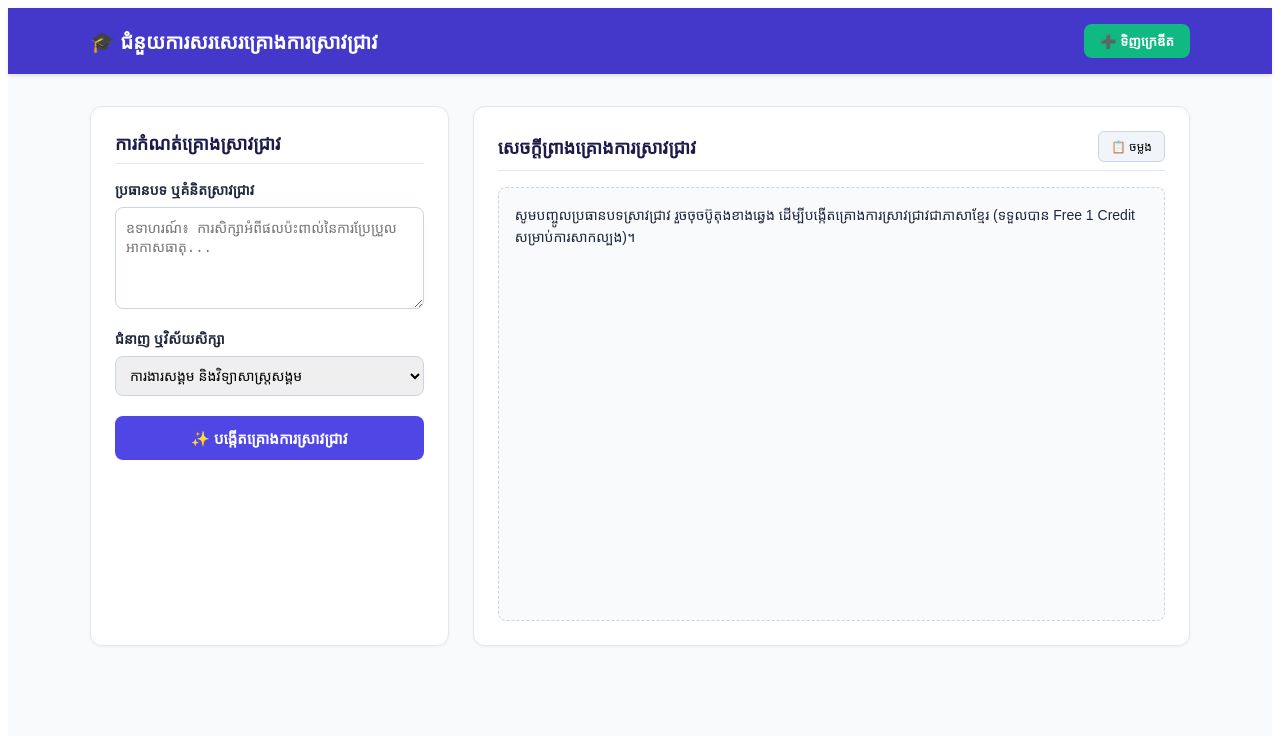
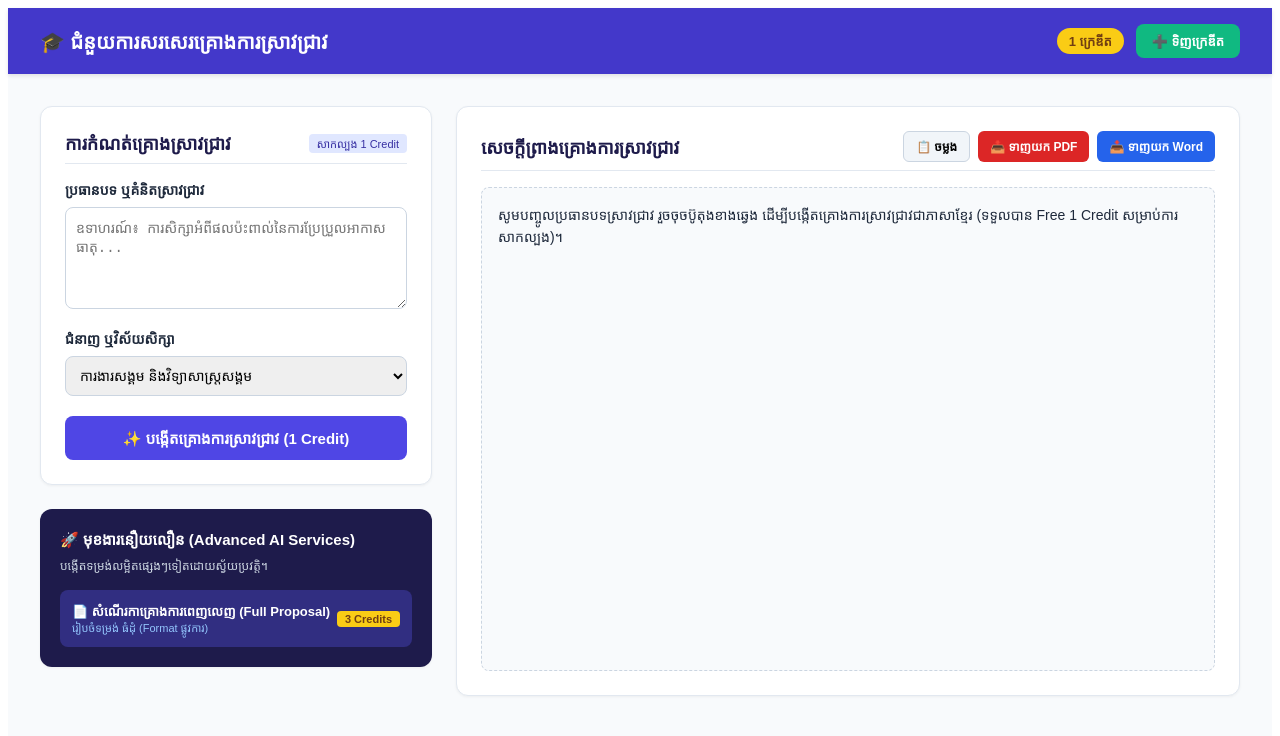
Before and after one commit to MorinaHeak/my-research-app-4, a Next.js app: page / in a window 1280 px wide. Shown: the top 736 px of the page. Built offline with nearby package versions, Linux system fonts and the light colour scheme; no server answers.

Commit message:
Restore full UI and set permanent stable gemini-3.6-flash model

```diff
--- a/app/page.js
+++ b/app/page.js
@@ -38,8 +38,8 @@ export default function Home() {
       4. សំណួរស្រាវជ្រាវ (Research Questions)
       5. វិធីសាស្ត្រស្រាវជ្រាវ (Research Methodology)`;
 
-      // កែសម្រួល Endpoint មកប្រើ gemini-2.5-flash
-      const response = await fetch(`https://generativelanguage.googleapis.com/v1beta/models/gemini-2.5-flash:generateContent?key=${GEMINI_API_KEY}`, {
+      // ប្រើម៉ូដែល gemini-3.6-flash ដែលមានស្ថេរភាពពេញលេញ និងដំណើរការរលូន
+      const response = await fetch(`https://generativelanguage.googleapis.com/v1beta/models/gemini-3.6-flash:generateContent?key=${GEMINI_API_KEY}`, {
         method: 'POST',
         headers: { 'Content-Type': 'application/json' },
         body: JSON.stringify({ contents: [{ parts: [{ text: prompt }] }] })
@@ -89,26 +89,31 @@ export default function Home() {
     <div style={{ backgroundColor: '#f8fafc', minHeight: '100vh', fontFamily: 'sans-serif', color: '#1e293b' }}>
       {/* Header */}
       <header style={{ backgroundColor: '#4338ca', color: '#ffffff', padding: '16px 24px', boxShadow: '0 2px 4px rgba(0,0,0,0.1)' }}>
-        <div style={{ maxWidth: '1100px', margin: '0 auto', display: 'flex', justifyContent: 'space-between', alignItems: 'center' }}>
+        <div style={{ maxWidth: '1200px', margin: '0 auto', display: 'flex', justifyContent: 'space-between', alignItems: 'center' }}>
           <h1 style={{ fontSize: '20px', fontWeight: 'bold', margin: 0 }}>🎓 ជំនួយការសរសេរគ្រោងការស្រាវជ្រាវ</h1>
+          <div style={{ display: 'flex', alignItems: 'center', gap: '12px' }}>
+            <span style={{ backgroundColor: '#facc15', color: '#713f12', padding: '4px 12px', borderRadius: '20px', fontSize: '13px', fontWeight: 'bold' }}>1 ក្រេឌីត</span>
             <button
               onClick={() => setShowPaymentModal(true)}
-            style={{ backgroundColor: '#10b981', color: '#fff', border: 'none', padding: '8px 16px', borderRadius: '8px', fontWeight: 'bold', cursor: 'pointer' }}
+              style={{ backgroundColor: '#10b981', color: '#fff', border: 'none', padding: '8px 16px', borderRadius: '8px', fontWeight: 'bold', cursor: 'pointer', fontSize: '13px' }}
             >
               ➕ ទិញក្រេឌីត
             </button>
           </div>
+        </div>
       </header>
 
       {/* Main Grid */}
-      <main style={{ maxWidth: '1100px', margin: '0 auto', padding: '32px 16px', display: 'grid', gridTemplateColumns: '1fr 2fr', gap: '24px' }}>
+      <main style={{ maxWidth: '1200px', margin: '0 auto', padding: '32px 16px', display: 'grid', gridTemplateColumns: '1fr 2fr', gap: '24px' }}>
         {/* Left Panel */}
+        <div style={{ display: 'flex', flexDirection: 'column', gap: '24px' }}>
           <section style={{ backgroundColor: '#ffffff', padding: '24px', borderRadius: '12px', border: '1px solid #e2e8f0', boxShadow: '0 1px 3px rgba(0,0,0,0.05)' }}>
-          <h2 style={{ fontSize: '18px', fontWeight: 'bold', color: '#1e1b4b', borderBottom: '1px solid #e2e8f0', paddingBottom: '8px', marginTop: 0 }}>
-            ការកំណត់គ្រោងស្រាវជ្រាវ
-          </h2>
+            <div style={{ display: 'flex', justifyContent: 'space-between', alignItems: 'center', borderBottom: '1px solid #e2e8f0', paddingBottom: '8px', marginBottom: '16px' }}>
+              <h2 style={{ fontSize: '18px', fontWeight: 'bold', color: '#1e1b4b', margin: 0 }}>ការកំណត់គ្រោងស្រាវជ្រាវ</h2>
+              <span style={{ fontSize: '11px', backgroundColor: '#e0e7ff', color: '#3730a3', padding: '2px 8px', borderRadius: '4px' }}>សាកល្បង 1 Credit</span>
+            </div>
 
-          <div style={{ marginTop: '16px' }}>
+            <div>
               <label style={{ display: 'block', fontSize: '14px', fontWeight: '600', marginBottom: '8px' }}>ប្រធានបទ ឬគំនិតស្រាវជ្រាវ</label>
               <textarea
                 rows={5}
@@ -138,19 +143,41 @@ export default function Home() {
               disabled={loading}
               style={{ width: '100%', backgroundColor: '#4f46e5', color: '#fff', border: 'none', padding: '12px', borderRadius: '8px', fontWeight: 'bold', fontSize: '15px', marginTop: '20px', cursor: 'pointer' }}
             >
-            {loading ? '⏳ កំពុងបង្កើត...' : '✨ បង្កើតគ្រោងការស្រាវជ្រាវ'}
+              {loading ? '⏳ កំពុងបង្កើត...' : '✨ បង្កើតគ្រោងការស្រាវជ្រាវ (1 Credit)'}
             </button>
           </section>
 
+          {/* Advanced Services Card */}
+          <section style={{ backgroundColor: '#1e1b4b', color: '#ffffff', padding: '20px', borderRadius: '12px', boxShadow: '0 1px 3px rgba(0,0,0,0.05)' }}>
+            <h3 style={{ fontSize: '15px', fontWeight: 'bold', margin: '0 0 8px 0' }}>🚀 មុខងារនឿយលឿន (Advanced AI Services)</h3>
+            <p style={{ fontSize: '12px', color: '#cbd5e1', margin: '0 0 16px 0' }}>បង្កើតទម្រង់លម្អិតផ្សេងៗទៀតដោយស្វ័យប្រវត្តិ។</p>
+            <div style={{ backgroundColor: '#312e81', padding: '12px', borderRadius: '8px', display: 'flex', justifyContent: 'space-between', alignItems: 'center' }}>
+              <div>
+                <div style={{ fontSize: '13px', fontWeight: 'bold' }}>📄 សំណើរកាគ្រោងការពេញលេញ (Full Proposal)</div>
+                <div style={{ fontSize: '11px', color: '#93c5fd' }}>រៀបចំទម្រង់ ធំដុំ (Format ផ្លូវការ)</div>
+              </div>
+              <span style={{ backgroundColor: '#facc15', color: '#713f12', padding: '2px 8px', borderRadius: '4px', fontSize: '11px', fontWeight: 'bold' }}>3 Credits</span>
+            </div>
+          </section>
+        </div>
+
         {/* Output Panel */}
-        <section style={{ backgroundColor: '#ffffff', padding: '24px', borderRadius: '12px', border: '1px solid #e2e8f0', boxShadow: '0 1px 3px rgba(0,0,0,0.05)' }}>
-          <div style={{ display: 'flex', justifyContent: 'space-between', alignItems: 'center', borderBottom: '1px solid #e2e8f0', paddingBottom: '8px', marginBottom: '16px' }}>
+        <section style={{ backgroundColor: '#ffffff', padding: '24px', borderRadius: '12px', border: '1px solid #e2e8f0', boxShadow: '0 1px 3px rgba(0,0,0,0.05)', display: 'flex', flexDirection: 'column' }}>
+          <div style={{ display: 'flex', justifyContent: 'space-between', alignItems: 'center', borderBottom: '1px solid #e2e8f0', paddingBottom: '8px', marginBottom: '16px', flexWrap: 'wrap', gap: '8px' }}>
             <h2 style={{ fontSize: '18px', fontWeight: 'bold', color: '#1e1b4b', margin: 0 }}>សេចក្តីព្រាងគ្រោងការស្រាវជ្រាវ</h2>
-            <button onClick={copyOutput} style={{ backgroundColor: '#f1f5f9', border: '1px solid #cbd5e1', padding: '6px 12px', borderRadius: '6px', fontSize: '12px', cursor: 'pointer' }}>
+            <div style={{ display: 'flex', gap: '8px' }}>
+              <button onClick={copyOutput} style={{ backgroundColor: '#f1f5f9', border: '1px solid #cbd5e1', padding: '6px 12px', borderRadius: '6px', fontSize: '12px', cursor: 'pointer', fontWeight: 'bold' }}>
                 📋 ចម្លង
               </button>
+              <button onClick={() => alert('មុខងារទាញយក PDF')} style={{ backgroundColor: '#dc2626', color: '#fff', border: 'none', padding: '6px 12px', borderRadius: '6px', fontSize: '12px', cursor: 'pointer', fontWeight: 'bold' }}>
+                📥 ទាញយក PDF
+              </button>
+              <button onClick={() => alert('មុខងារទាញយក Word')} style={{ backgroundColor: '#2563eb', color: '#fff', border: 'none', padding: '6px 12px', borderRadius: '6px', fontSize: '12px', cursor: 'pointer', fontWeight: 'bold' }}>
+                📥 ទាញយក Word
+              </button>
             </div>
-          <div style={{ fontSize: '14px', lineHeight: '1.6', whiteSpace: 'pre-wrap', minHeight: '400px', border: '1px dashed #cbd5e1', padding: '16px', borderRadius: '8px', backgroundColor: '#f8fafc' }}>
+          </div>
+          <div style={{ fontSize: '14px', lineHeight: '1.6', whiteSpace: 'pre-wrap', flexGrow: 1, minHeight: '450px', border: '1px dashed #cbd5e1', padding: '16px', borderRadius: '8px', backgroundColor: '#f8fafc' }}>
             {output}
           </div>
         </section>
```
Lines whose indentation alone changed are shown as unchanged.
